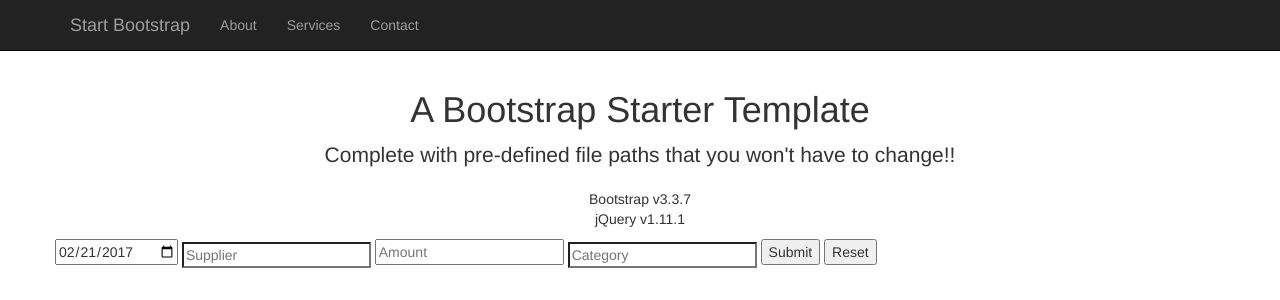
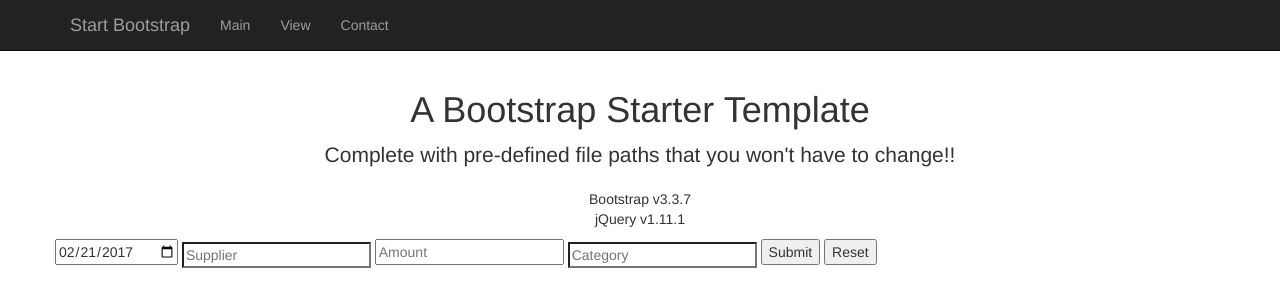
Before and after one commit to atomberg/transaction-organizer, a Flask app: page / in a window 1280 px wide. Shown: the top 300 px of the page. Run offline with Flask 2, Linux system fonts and the light colour scheme; some libraries are stand-ins or nearby versions.

Commit message:
Added paths to navbar

```diff
--- a/app/templates/base.html
+++ b/app/templates/base.html
@@ -60,10 +60,10 @@
             <div class="collapse navbar-collapse" id="bs-example-navbar-collapse-1">
                 <ul class="nav navbar-nav">
                     <li>
-                        <a href="#">About</a>
+                        <a href="/">Main</a>
                     </li>
                     <li>
-                        <a href="#">Services</a>
+                        <a href="/view">View</a>
                     </li>
                     <li>
                         <a href="#">Contact</a>
```
